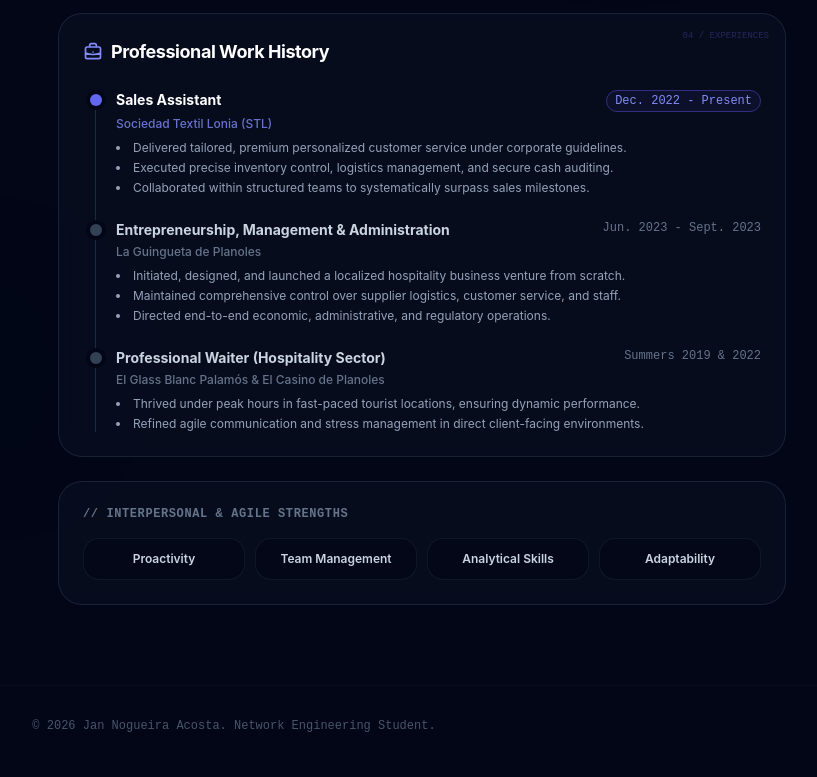
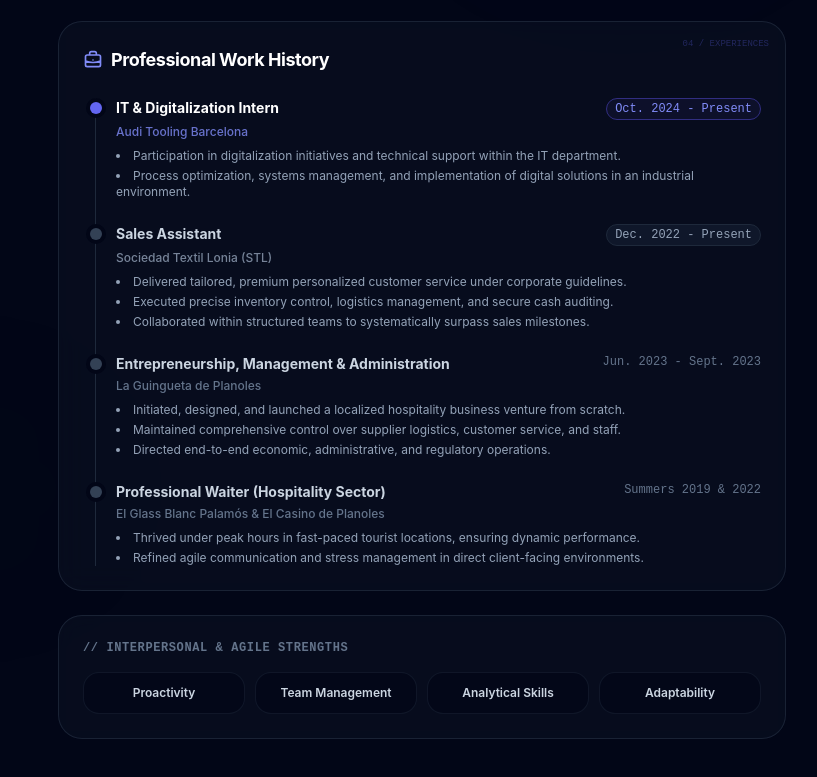
Before and after one commit to Jannogueira/jannogueira_web, a website: page index.html in a window 1280 px wide. Shown: the part 1207-1984 px from the top of the page, without its empty margins (406-1223 px from the left). Drawn offline with Linux system fonts and the light colour scheme.

Commit message:
actualizacion trabajo

```diff
--- a/i18n.js
+++ b/i18n.js
@@ -35,6 +35,10 @@ const translations = {
         "extension_text": "Designed and deployed a customized browser extension designed for the visual optimization of the university's virtual campus platform. The system operates on a lightweight, high-performance dynamic CSS stylesheet-switching engine, significantly enhancing UX and loading speeds.",
         "nav_experiences": "04 / EXPERIENCES",
         "work_title": "Professional Work History",
+        "audi_role": "IT & Digitalization Intern",
+        "audi_period": "Oct. 2024 - Present",
+        "audi_l1": "Participation in digitalization initiatives and technical support within the IT department.",
+        "audi_l2": "Process optimization, systems management, and implementation of digital solutions in an industrial environment.",
         "sales_assistant": "Sales Assistant",
         "sales_period": "Dec. 2022 - Present",
         "stl_l1": "Delivered tailored, premium personalized customer service under corporate guidelines.",
@@ -93,6 +97,10 @@ const translations = {
         "extension_text": "Diseño y despliegue de una extensión de navegador personalizada para la optimización visual del campus virtual universitario. Basada en un motor de intercambio dinámico de CSS ligero y de alto rendimiento, mejorando sensiblemente la experiencia de usuario y velocidad.",
         "nav_experiences": "04 / EXPERIENCIA",
         "work_title": "Experiencia Profesional",
+        "audi_role": "Prácticas en IT y Digitalización",
+        "audi_period": "Oct. 2024 - Presente",
+        "audi_l1": "Participación en proyectos de digitalización y soporte técnico dentro del área de Tecnologías de la Información.",
+        "audi_l2": "Optimización de procesos, gestión de sistemas e implementación de soluciones digitales en entorno industrial.",
         "sales_assistant": "Vendedor / Sales Assistant",
         "sales_period": "Dic. 2022 - Presente",
         "stl_l1": "Atención al cliente personalizada y de alta gama siguiendo directrices corporativas.",
@@ -151,6 +159,10 @@ const translations = {
         "extension_text": "Disseny i desplegament d'una extensió de navegador personalitzada per a l'optimització visual del campus virtual universitari. Basada en un motor d'intercanvi dinàmic de CSS lleuger i d'alt rendiment, millorant notablement la meva experiència d'usuari.",
         "nav_experiences": "04 / EXPERIÈNCIA",
         "work_title": "Experiència Professional",
+        "audi_role": "Pràctiques en IT i Digitalització",
+        "audi_period": "Oct. 2024 - Present",
+        "audi_l1": "Participació en projectes de digitalització i suport tècnic dins l'àrea de Tecnologies de la Informació.",
+        "audi_l2": "Optimització de processos, gestió de sistemes i implementació de solucions digitals en entorn industrial.",
         "sales_assistant": "Venedor / Sales Assistant",
         "sales_period": "Des. 2022 - Present",
         "stl_l1": "Atenció al client personalitzada i d'alta gamma seguint directrius corporatives.",
--- a/index.html
+++ b/index.html
@@ -565,18 +565,36 @@
 
                 <div class="space-y-6 relative border-l border-slate-800 ml-3 pl-5">
 
-                    <!-- Lonia STL -->
+                    <!-- Audi Tooling Barcelona -->
                     <div class="relative">
                         <div
                             class="absolute -left-[26px] top-1 w-3 h-3 rounded-full bg-indigo-500 ring-4 ring-slate-950">
                         </div>
                         <div class="flex justify-between items-start flex-wrap gap-2 mb-1">
-                            <h3 data-i18n="sales_assistant" class="text-sm font-bold text-white">Sales Assistant</h3>
+                            <h3 data-i18n="audi_role" class="text-sm font-bold text-white">IT &amp; Digitalization Intern</h3>
+                            <span data-i18n="audi_period"
+                                class="text-xs font-mono px-2 py-0.5 rounded-full bg-indigo-950/30 border border-indigo-900 text-indigo-400">Oct.
+                                2024 - Present</span>
+                        </div>
+                        <p class="text-xs text-indigo-400/80 mb-2 font-medium">Audi Tooling Barcelona</p>
+                        <ul class="text-xs text-slate-400 space-y-1 list-disc list-inside">
+                            <li data-i18n="audi_l1">Participation in digitalization initiatives and technical support within the IT department.</li>
+                            <li data-i18n="audi_l2">Process optimization, systems management, and implementation of digital solutions in an industrial environment.</li>
+                        </ul>
+                    </div>
+
+                    <!-- Lonia STL -->
+                    <div class="relative">
+                        <div
+                            class="absolute -left-[26px] top-1 w-3 h-3 rounded-full bg-slate-700 ring-4 ring-slate-950">
+                        </div>
+                        <div class="flex justify-between items-start flex-wrap gap-2 mb-1">
+                            <h3 data-i18n="sales_assistant" class="text-sm font-bold text-slate-300">Sales Assistant</h3>
                             <span data-i18n="sales_period"
-                                class="text-xs font-mono px-2 py-0.5 rounded-full bg-indigo-950/30 border border-indigo-900 text-indigo-400">Dec.
+                                class="text-xs font-mono px-2 py-0.5 rounded-full bg-slate-900 border border-slate-800 text-slate-400">Dec.
                                 2022 - Present</span>
                         </div>
-                        <p class="text-xs text-indigo-400/80 mb-2 font-medium">Sociedad Textil Lonia (STL)</p>
+                        <p class="text-xs text-slate-400/80 mb-2 font-medium">Sociedad Textil Lonia (STL)</p>
                         <ul class="text-xs text-slate-400 space-y-1 list-disc list-inside">
                             <li data-i18n="stl_l1">Delivered tailored, premium personalized customer service under corporate guidelines.
                             </li>
```
Also changed, not shown: styles.css.
